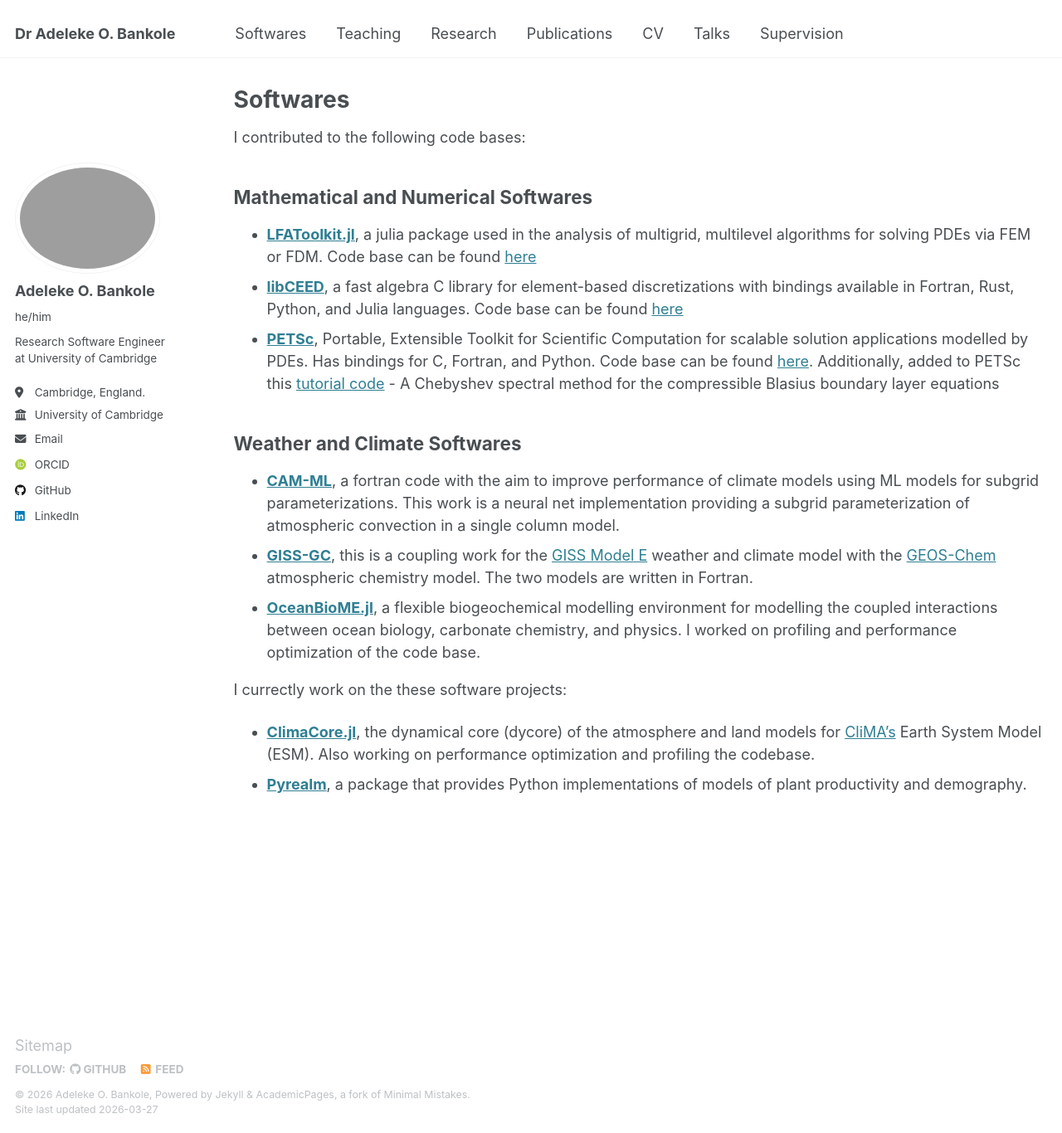
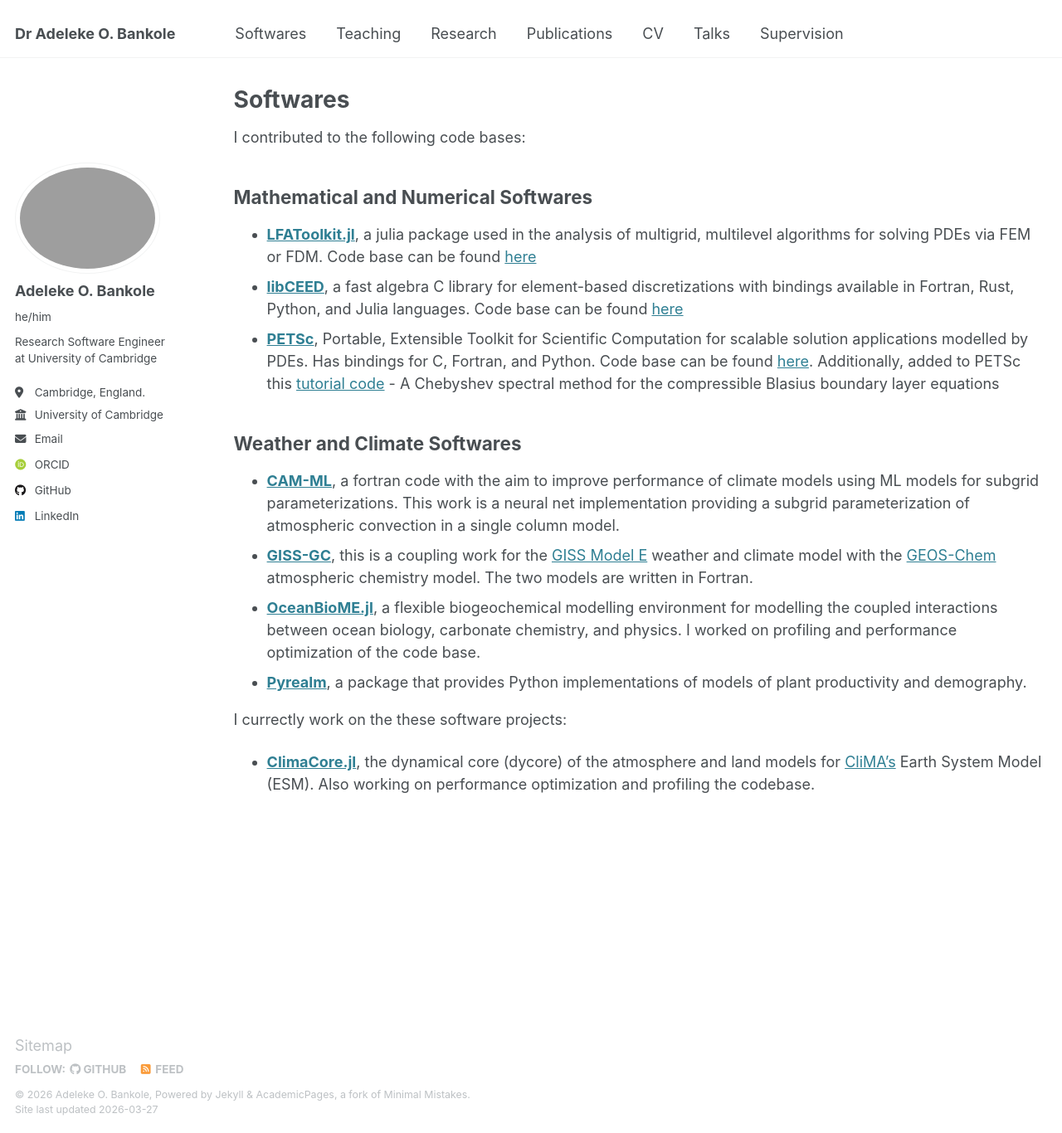
Before and after one commit to AdelekeBankole/adelekebankole.github.io, a Jekyll site: the page built from _softwares/softwares.md, in a window 1280 px wide and 1366 px high. Shown: the whole window at 83% size. Built offline with Jekyll 4.4.1, drawn with Linux system fonts in a browser that asks for light colours; some web fonts are replaced.

```diff
--- a/_softwares/softwares.md
+++ b/_softwares/softwares.md
@@ -16,7 +16,7 @@ I contributed to the following code bases:
 * [**CAM-ML**](https://github.com/m2lines/convection-parameterization-in-CAM), a fortran code with the aim to improve performance of climate models using ML models for subgrid parameterizations. This work is a neural net implementation providing a subgrid parameterization of atmospheric convection in a single column model.
 * [**GISS-GC**](https://github.com/fetch4/GISS-GC), this is a coupling work for the [GISS Model E](https://simplex.giss.nasa.gov/gcm/) weather and climate model with the [GEOS-Chem](https://geoschem.github.io/index.html) atmospheric chemistry model. The two models are written in Fortran.
 * [**OceanBioME.jl**](https://github.com/OceanBioME/OceanBioME.jl), a flexible biogeochemical modelling environment for modelling the coupled interactions between ocean biology, carbonate chemistry, and physics. I worked on profiling and performance optimization of the code base.
+* [**Pyrealm**](https://github.com/ImperialCollegeLondon/pyrealm), a package that provides Python implementations of models of plant productivity and demography.
 
 I currectly work on the these software projects:
 * [**ClimaCore.jl**](https://github.com/CliMA/ClimaCore.jl), the dynamical core (dycore) of the atmosphere and land models for [CliMA's](https://clima.caltech.edu) Earth System Model (ESM). Also working on performance optimization and profiling the codebase.
-* [**Pyrealm**](https://github.com/ImperialCollegeLondon/pyrealm), a package that provides Python implementations of models of plant productivity and demography.
```
